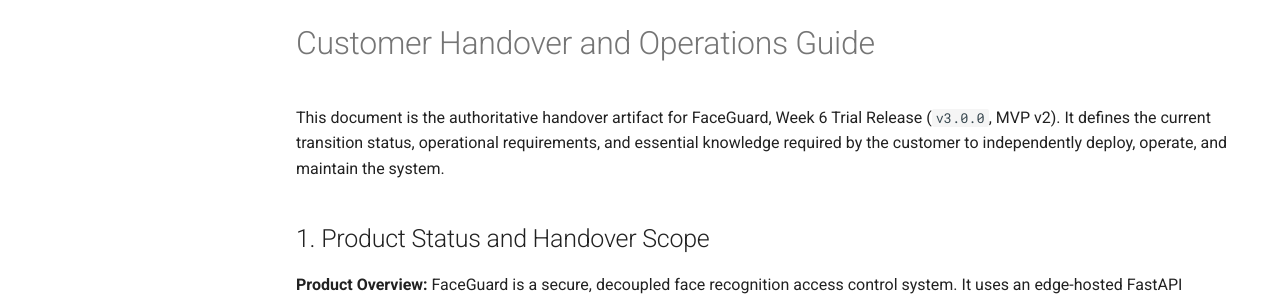
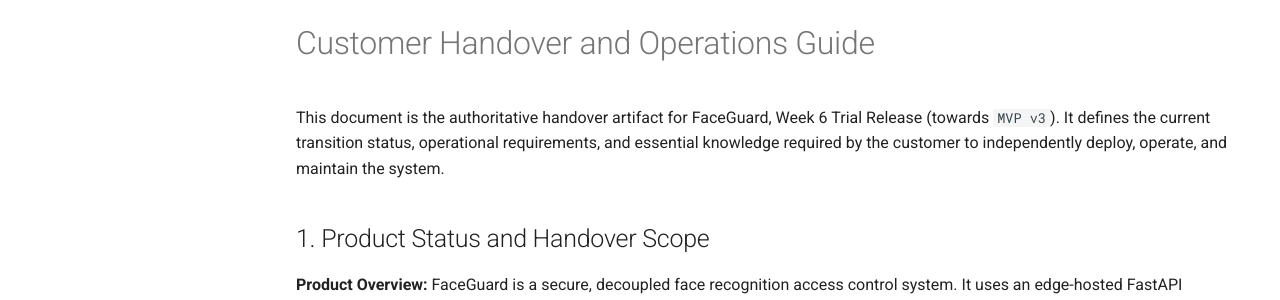
Before and after one commit to Innopolis-Robotics-Society/FaceGuardV3, an MkDocs documentation site: the page built from docs/customer-handover.md, in a window 1280 px wide and 900 px high. Shown: the part 123-423 px from the top of the window. Built offline with MkDocs 1.6.1 and Material for MkDocs 9.7.7, drawn with Linux system fonts in a browser that asks for light colours.

Commit message:
Update customer-handover.md

```diff
--- a/docs/customer-handover.md
+++ b/docs/customer-handover.md
@@ -1,6 +1,6 @@
 # Customer Handover and Operations Guide
 
-This document is the authoritative handover artifact for FaceGuard, Week 6 Trial Release (`v3.0.0`, MVP v2). It defines the current transition status, operational requirements, and essential knowledge required by the customer to independently deploy, operate, and maintain the system.
+This document is the authoritative handover artifact for FaceGuard, Week 6 Trial Release (towards `MVP v3`). It defines the current transition status, operational requirements, and essential knowledge required by the customer to independently deploy, operate, and maintain the system.
 
 ## 1. Product Status and Handover Scope
 
```
